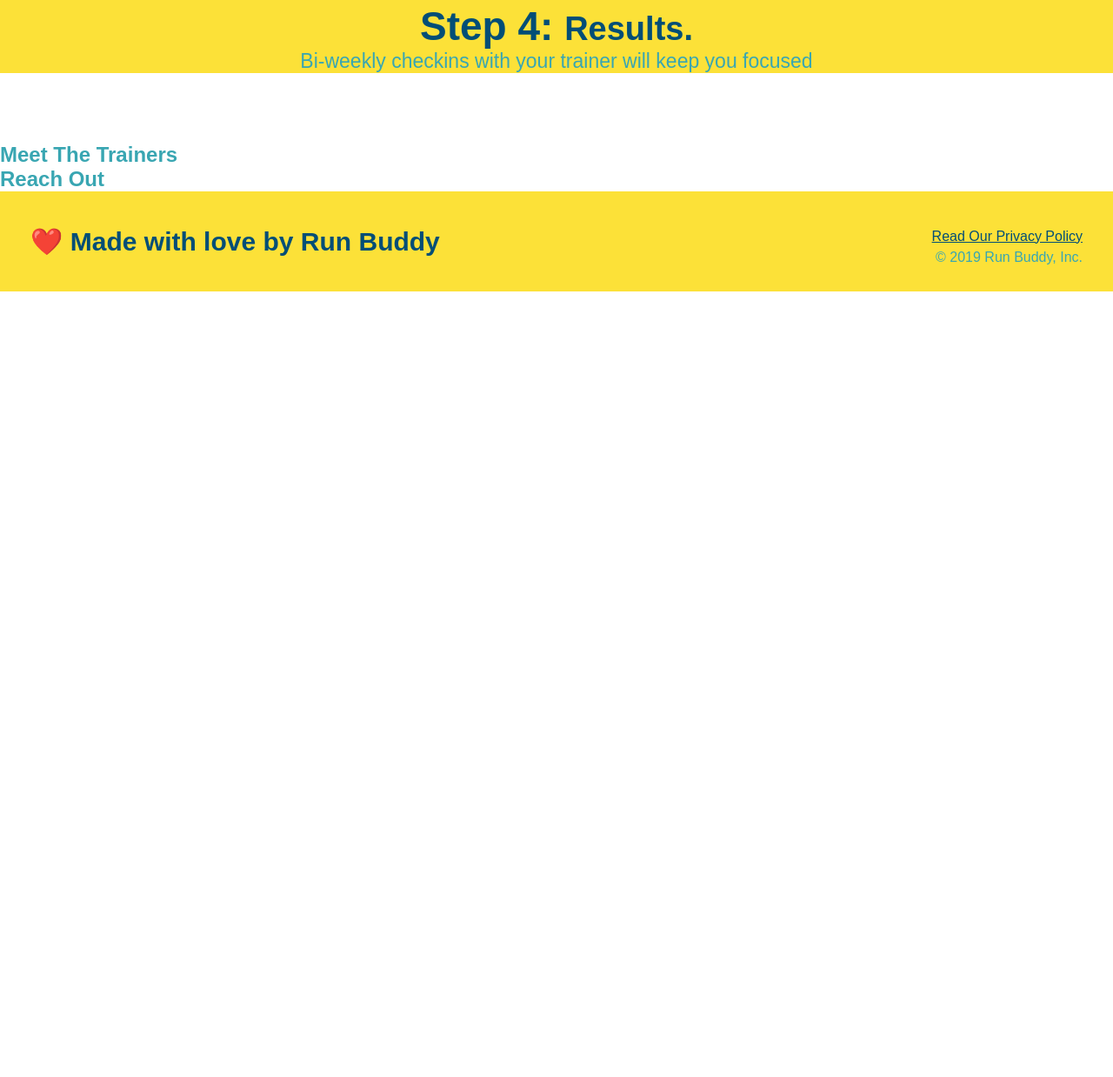
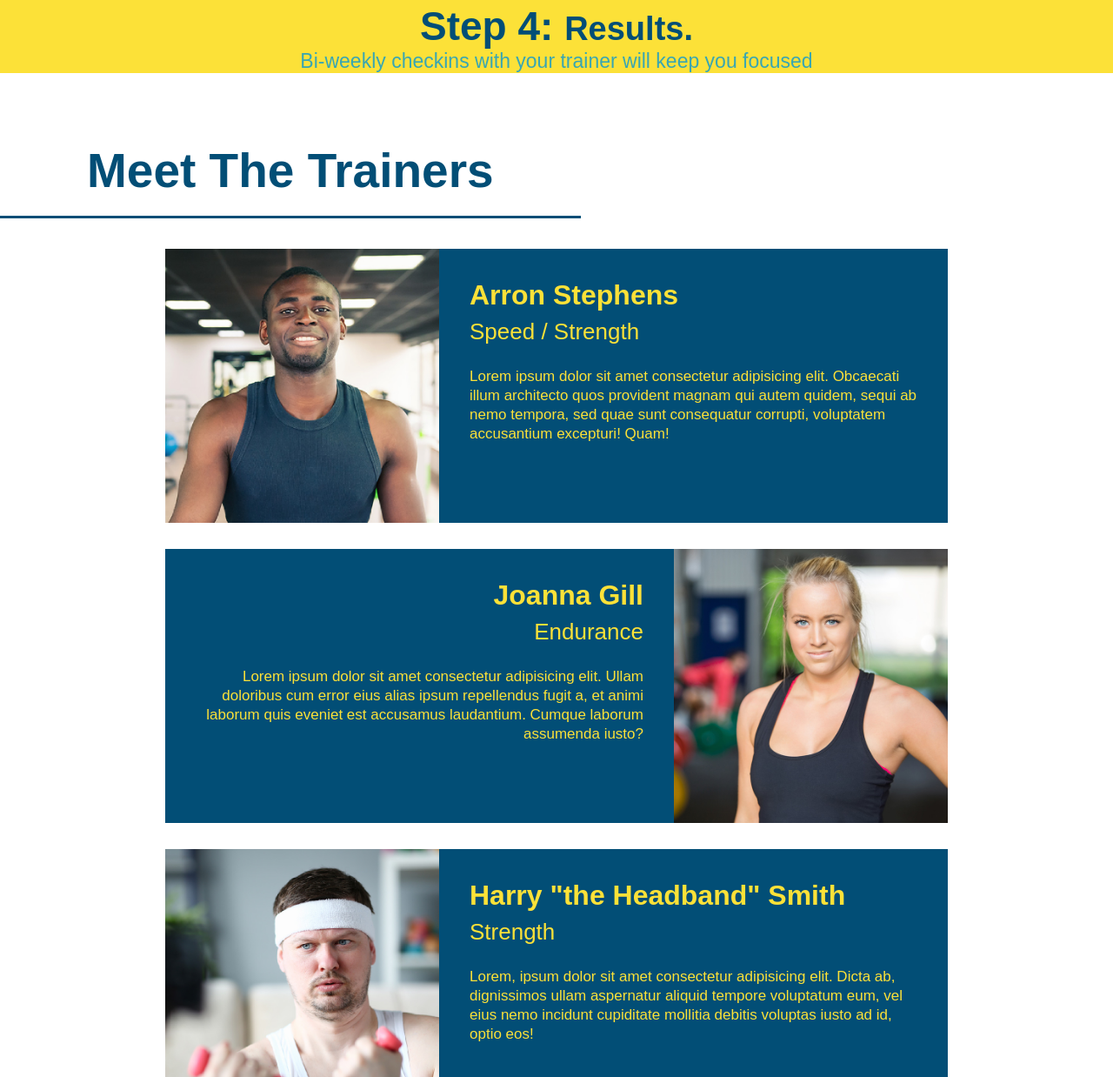
Before and after one commit to jrrangai/run-buddy, a plain HTML site: page index.html in a window 1280 px wide. Shown: the part 2393-3631 px from the top of the page at 87% size. Before the commit the page ends 2728 px from the top, so only its background shows below. Drawn offline with Linux system fonts and the light colour scheme.

Commit message:
meet the trainers section

```diff
--- a/assets/css/style.css
+++ b/assets/css/style.css
@@ -188,3 +188,49 @@ footer a {
     font-size: 38px;
 }
 /* what you do end */
+
+/* meet the trainers */
+.trainer {
+    text-align: center;
+    width: 900px;
+    margin: 0 auto 30px auto;
+    background: #024e76;
+    color: #fce138;
+    overflow: auto;
+}
+
+.trainer img {
+    width: 35%;
+    float: left;
+}
+
+.trainer-bio {
+    padding: 35px;
+    float: left;
+    width: 65%;
+}
+
+.trainer-bio h3 {
+    font-size: 32px;
+    margin-bottom: 8px;
+}
+
+.trainer-bio h4 {
+    font-weight: lighter;
+    font-size: 26px;
+    margin-bottom: 25px;
+}
+
+.trainer-bio p {
+    font-size: 17px;
+    line-height: 1.3;
+}
+
+
+.text-left {
+    text-align: left;
+}
+
+.text-right {
+    text-align: right;
+}
--- a/index.html
+++ b/index.html
@@ -105,8 +105,43 @@
         </section>
 
         <!-- "meet the trainers" section -->
-        <section>
-            <h2>Meet The Trainers</h2>
+        <section id="your-trainers" class="trainers">
+            <h2 class="section-title primary border">
+                Meet The Trainers
+            </h2>
+            <!-- first trainer -->
+            <article class="trainer">
+                <img src="./assets/images/trainer-1.jpg" alt="Arron Stephen in his workout clothes, ready to pump iron" />
+                <div class="trainer-bio text-left">
+                    <h3>Arron Stephens</h3>
+                    <h4>Speed / Strength</h4>
+                    <p>
+                        Lorem ipsum dolor sit amet consectetur adipisicing elit. Obcaecati illum architecto quos provident magnam qui autem quidem, sequi ab nemo tempora, sed quae sunt consequatur corrupti, voluptatem accusantium excepturi! Quam!
+                    </p>
+                </div>
+            </article>
+            <!-- second trainer -->
+            <article class="trainer">
+                <div class="trainer-bio text-right">
+                    <h3>Joanna Gill</h3>
+                    <h4>Endurance</h4>
+                    <p>
+                        Lorem ipsum dolor sit amet consectetur adipisicing elit. Ullam doloribus cum error eius alias ipsum repellendus fugit a, et animi laborum quis eveniet est accusamus laudantium. Cumque laborum assumenda iusto?
+                    </p>
+                </div>
+                <img src="./assets/images/trainer-2.jpg" alt="Joanna Gill colling off after a workout" />
+            </article>
+            <!-- third trainer -->
+            <article class="trainer">
+                <img src="./assets/images/trainer-3.jpg" alt="Harry Smith wearing a headband and lifting comically small pink weights" />
+                <div class="trainer-bio text-left">
+                    <h3>Harry "the Headband" Smith</h3>
+                    <h4>Strength</h4>
+                    <p>
+                        Lorem, ipsum dolor sit amet consectetur adipisicing elit. Dicta ab, dignissimos ullam aspernatur aliquid tempore voluptatum eum, vel eius nemo incidunt cupiditate mollitia debitis voluptas iusto ad id, optio eos!
+                    </p>
+                </div>
+            </article>
         </section>
 
         <!-- "reach out" section -->
```
Also changed, not shown: assets/images/trainer-1.jpg (added), assets/images/trainer-2.jpg (added), assets/images/trainer-3.jpg (added).
